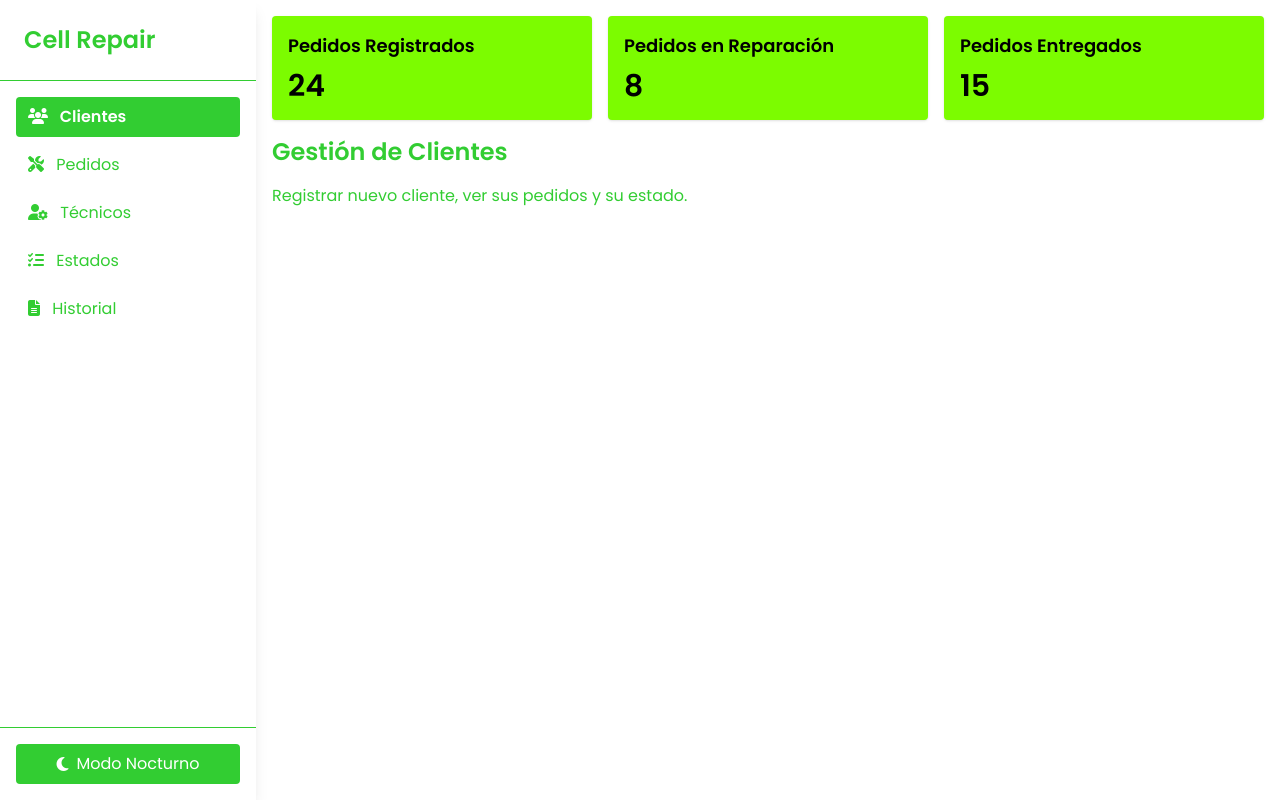
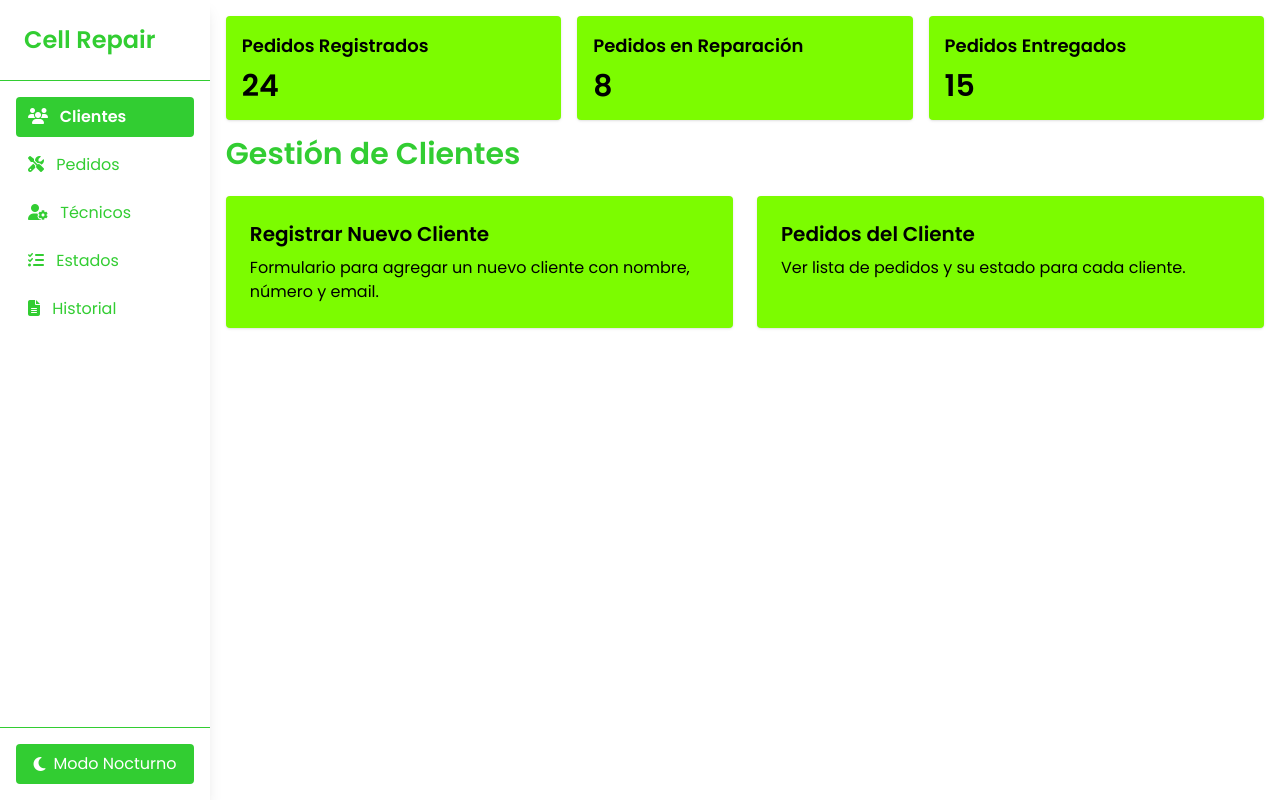
Before and after one commit to JannelyB/blackboxai-1745999614457, a React (Create React App) app: page /clients in a window 1280 px wide. Built offline with nearby package versions, Linux system fonts and the light colour scheme.

Commit message:
Add src/pages/Clients.js 1746001752246

```diff
--- a/src/pages/Clients.js
+++ b/src/pages/Clients.js
@@ -3,9 +3,17 @@ import React from 'react';
 const Clients = () => {
   return (
     <div>
-      <h1 className="text-2xl font-semibold text-limegreen mb-4">Gestión de Clientes</h1>
-      <p>Registrar nuevo cliente, ver sus pedidos y su estado.</p>
-      {/* TODO: Add client registration form and list of clients with their orders */}
+      <h1 className="text-3xl font-bold mb-6">Gestión de Clientes</h1>
+      <div className="grid grid-cols-1 md:grid-cols-2 gap-6">
+        <div className="bg-limegreen-light dark:bg-limegreen-dark p-6 rounded shadow text-nightblack dark:text-white">
+          <h2 className="text-xl font-semibold mb-2">Registrar Nuevo Cliente</h2>
+          <p>Formulario para agregar un nuevo cliente con nombre, número y email.</p>
+        </div>
+        <div className="bg-limegreen-light dark:bg-limegreen-dark p-6 rounded shadow text-nightblack dark:text-white">
+          <h2 className="text-xl font-semibold mb-2">Pedidos del Cliente</h2>
+          <p>Ver lista de pedidos y su estado para cada cliente.</p>
+        </div>
+      </div>
     </div>
   );
 };
```
